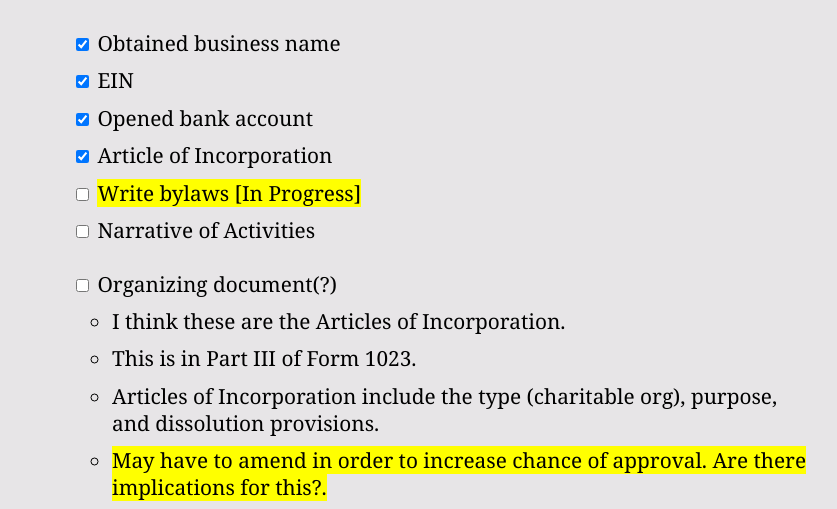
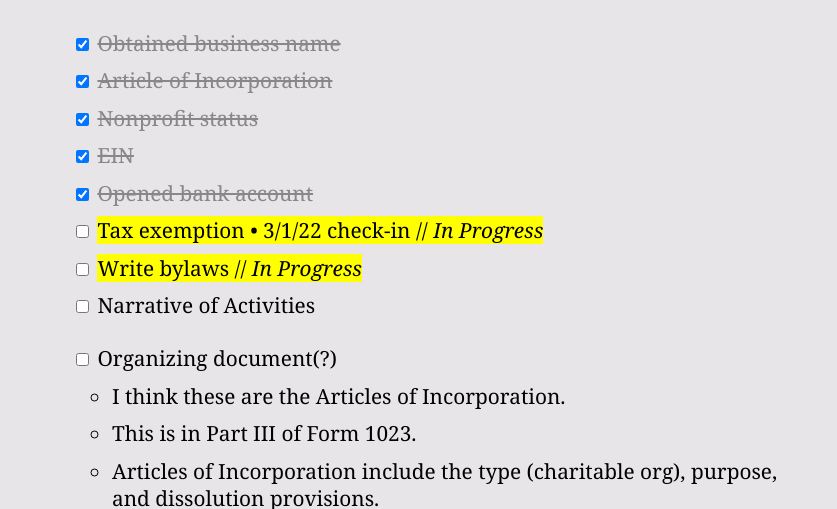
Before and after one commit to FrankDraws/npo, a plain HTML site: page status.html in a window 1280 px wide. Shown: the part 299-808 px from the top of the page, without its empty margins (96-933 px from the left). Drawn offline with Linux system fonts and the light colour scheme.

Commit message:
Edits to html and css.

```diff
--- a/status.css
+++ b/status.css
@@ -37,6 +37,11 @@ blockquote {
   border-left: 3px solid #333;
   padding-left: 1em;
   color: #777;
+}
+
+input[type=checkbox]:checked+label {
+  text-decoration: line-through;
+  color: #888;
 }
 
 
--- a/status.html
+++ b/status.html
@@ -5,7 +5,7 @@
     <meta charset="UTF-8">
     <meta http-equiv="X-UA-Compatible" content="IE=edge">
     <meta name="viewport" content="width=device-width, initial-scale=1.0">
-    <title>Document</title>
+    <title>To Do</title>
     <link rel="stylesheet" href="status.css">
 </head>
 
@@ -16,11 +16,14 @@
         <p>The information below are things that I'm working on, questions I have, and so forth.</p>
         <h1>Nonprofit To Dos</h1>
         <ul>
-            <li class="sans"><input type="checkbox" checked> Obtained business name</li>
-            <li class="sans"><input type="checkbox" checked> EIN</li>
-            <li class="sans"><input type="checkbox" checked> Opened bank account</li>
-            <li class="sans"><input type="checkbox" checked> Article of Incorporation</li>
-            <li class="sans"><input type="checkbox"> <span class="highlight">Write bylaws [In Progress]</span></li>
+            <li class="sans"><label><input type="checkbox" checked> <label>Obtained business name</label></label>
+            </li>
+            <li class="sans"><input type="checkbox" checked> <label>Article of Incorporation</label></li>
+            <li class="sans"><input type="checkbox" checked> <label>Nonprofit status</label></li>
+            <li class="sans"><input type="checkbox" checked> <label>EIN</label></li>
+            <li class="sans"><input type="checkbox" checked> <label>Opened bank account</label></li>
+            <li class="sans"><input type="checkbox"> <span class="highlight">Tax exemption • 3/1/22 check-in // <em>In Progress</em></span ></li>
+            <li class="sans"><input type="checkbox"> <span class="highlight">Write bylaws // <em>In Progress</em></span></li>
             <li class="sans"><input type="checkbox"> Narrative of Activities</li>
         </ul>
 
@@ -53,6 +56,7 @@
 
         <p>The IRS asks if we'll be "publishing" things such as artwork. I was thinking of selling merchandise in order to help raise funds. How do we present this? Do we have to decide the exact business model for this now? For example, will we sell merch
             only created by me? Or will we ask local artist to donate work for us?</p>
+
     </section>
 </body>
 
```
